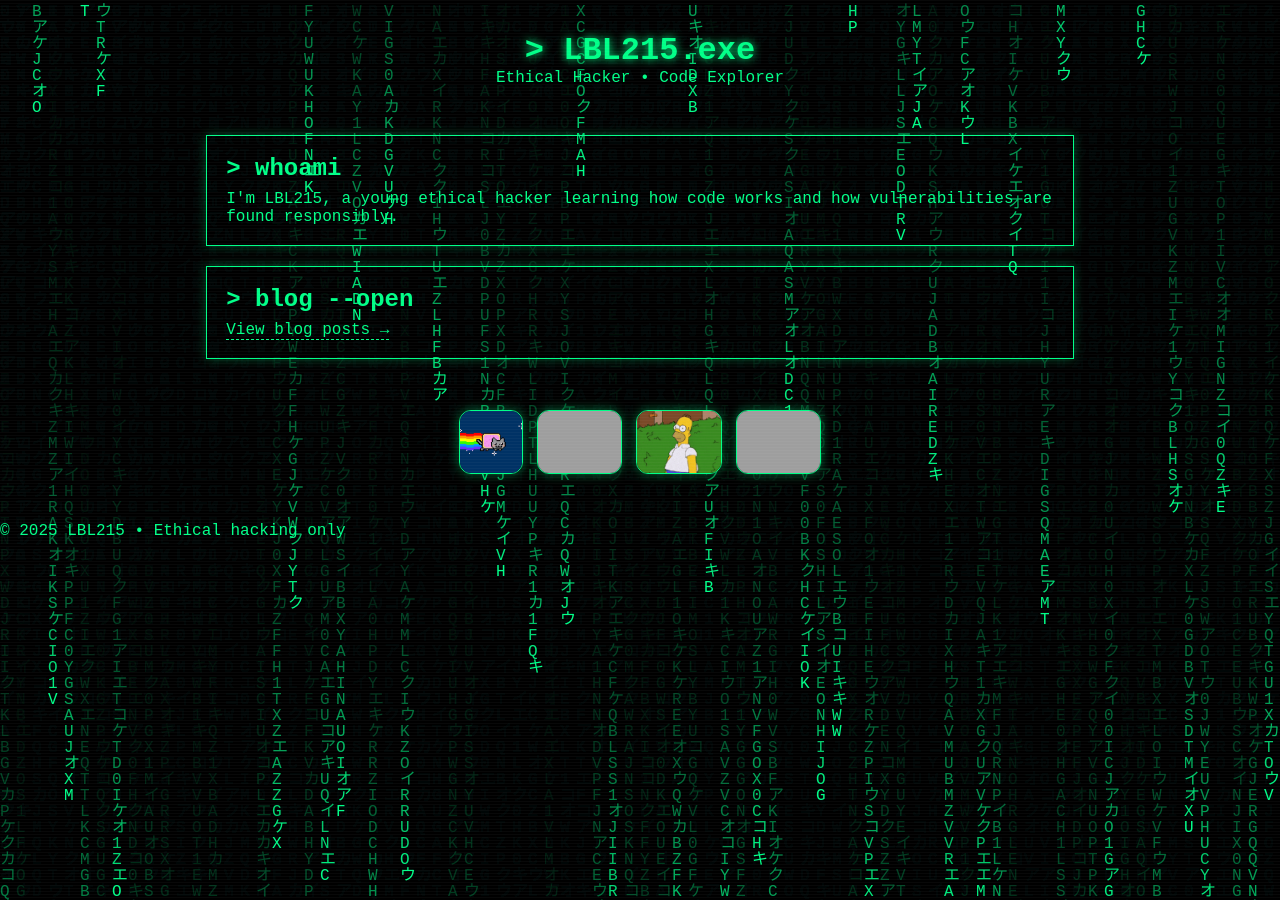
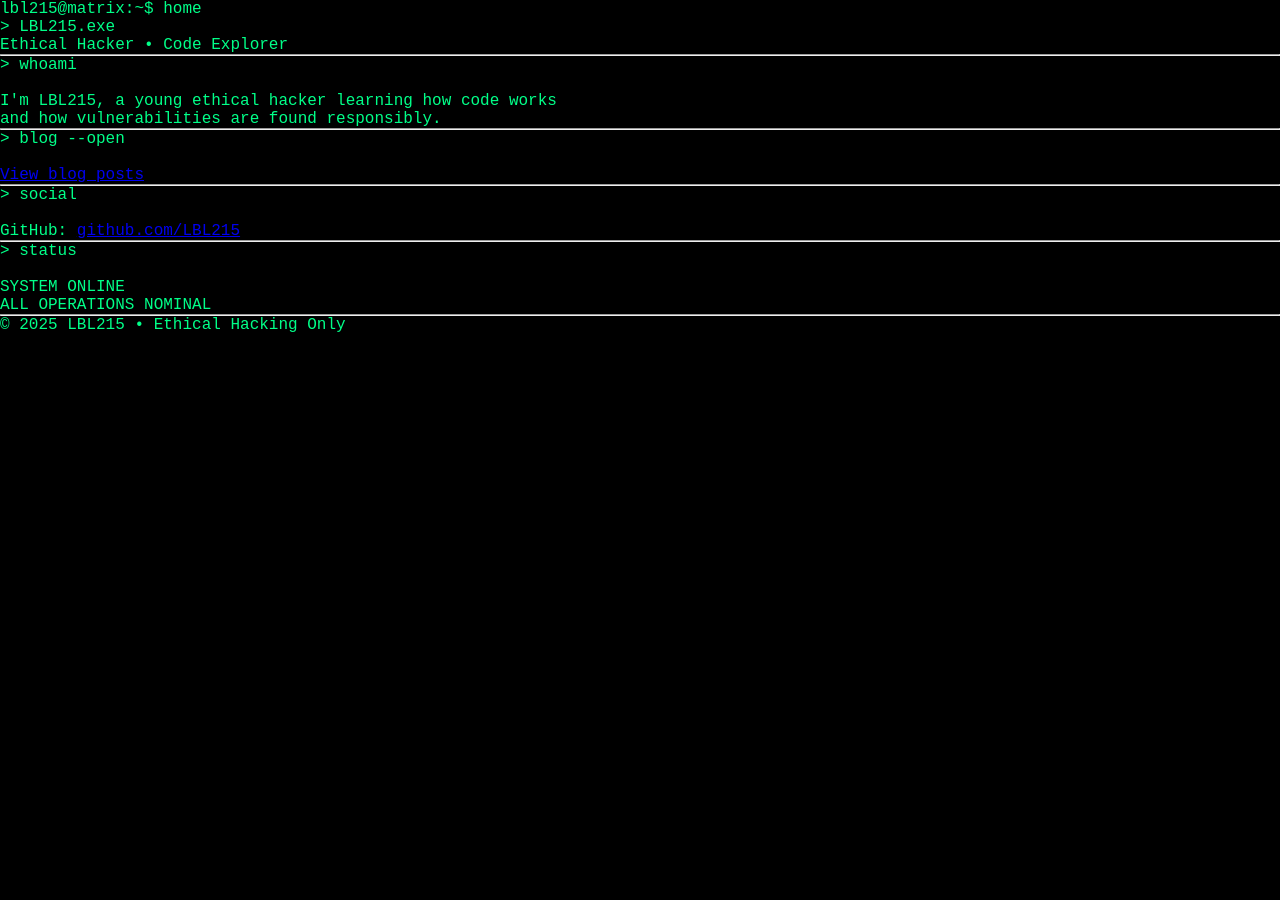
Before and after one commit to LBL215/lbl215.github.io, a Jekyll site: the page built from index.html, in a window 1280 px wide. Built offline with Jekyll 4.4.1, drawn with Linux system fonts in a browser that asks for light colours; grey boxes are pictures that could not be loaded.

Commit message:
Update index.html

```diff
--- a/index.html
+++ b/index.html
@@ -1,52 +1,49 @@
-<!DOCTYPE html>
-<html lang="en">
-<head>
-  <meta charset="UTF-8" />
-  <meta name="viewport" content="width=device-width, initial-scale=1.0" />
-  <title>LBL215 | Ethical Hacker</title>
-  <link rel="stylesheet" href="style.css" />
+---
+layout: default
+title: home
+---
 
-  <script async src="https://pagead2.googlesyndication.com/pagead/js/adsbygoogle.js?client=ca-pub-4554079708081004"
-    crossorigin="anonymous"></script>
-</head>
+<pre>
+> LBL215.exe
+Ethical Hacker • Code Explorer
+</pre>
 
-<body>
+<hr>
 
-<div class="scanlines"></div>
+<pre>
+> whoami
 
-<header>
-  <h1>&gt; LBL215.exe</h1>
-  <p class="subtitle">Ethical Hacker • Code Explorer</p>
-</header>
+I'm LBL215, a young ethical hacker learning how code works
+and how vulnerabilities are found responsibly.
+</pre>
 
-<main>
-  <section class="card">
-    <h2>&gt; whoami</h2>
-    <p>
-      I'm LBL215, a young ethical hacker learning how code works
-      and how vulnerabilities are found responsibly.
-    </p>
-  </section>
+<hr>
 
-  <section class="card">
-    <h2>&gt; blog --open</h2>
-    <a class="link" href="posts.html">View blog posts →</a>
-  </section>
+<pre>
+> blog --open
 
-  <!-- ✅ GIF DOCK (NOW IN BODY) -->
-  <section class="gif-dock">
-    <img src="/gifs/gif1.GIF" alt="gif 1">
-    <img src="/gifs/gif2.GIF" alt="gif 2">
-    <img src="/gifs/gif3.GIF" alt="gif 3">
-    <img src="/gifs/gif4.GIF" alt="gif 4">
-  </section>
-</main>
+<a href="/posts.html">View blog posts</a>
+</pre>
 
-<footer>
-  <p>© 2025 LBL215 • Ethical hacking only</p>
-</footer>
+<hr>
 
-<script src="matrix.js"></script>
+<pre>
+> social
 
-</body>
-</html>
+GitHub: <a href="https://github.com/LBL215" target="_blank">github.com/LBL215</a>
+</pre>
+
+<hr>
+
+<pre>
+> status
+
+SYSTEM ONLINE
+ALL OPERATIONS NOMINAL
+</pre>
+
+<hr>
+
+<pre>
+© 2025 LBL215 • Ethical Hacking Only
+</pre>
```
